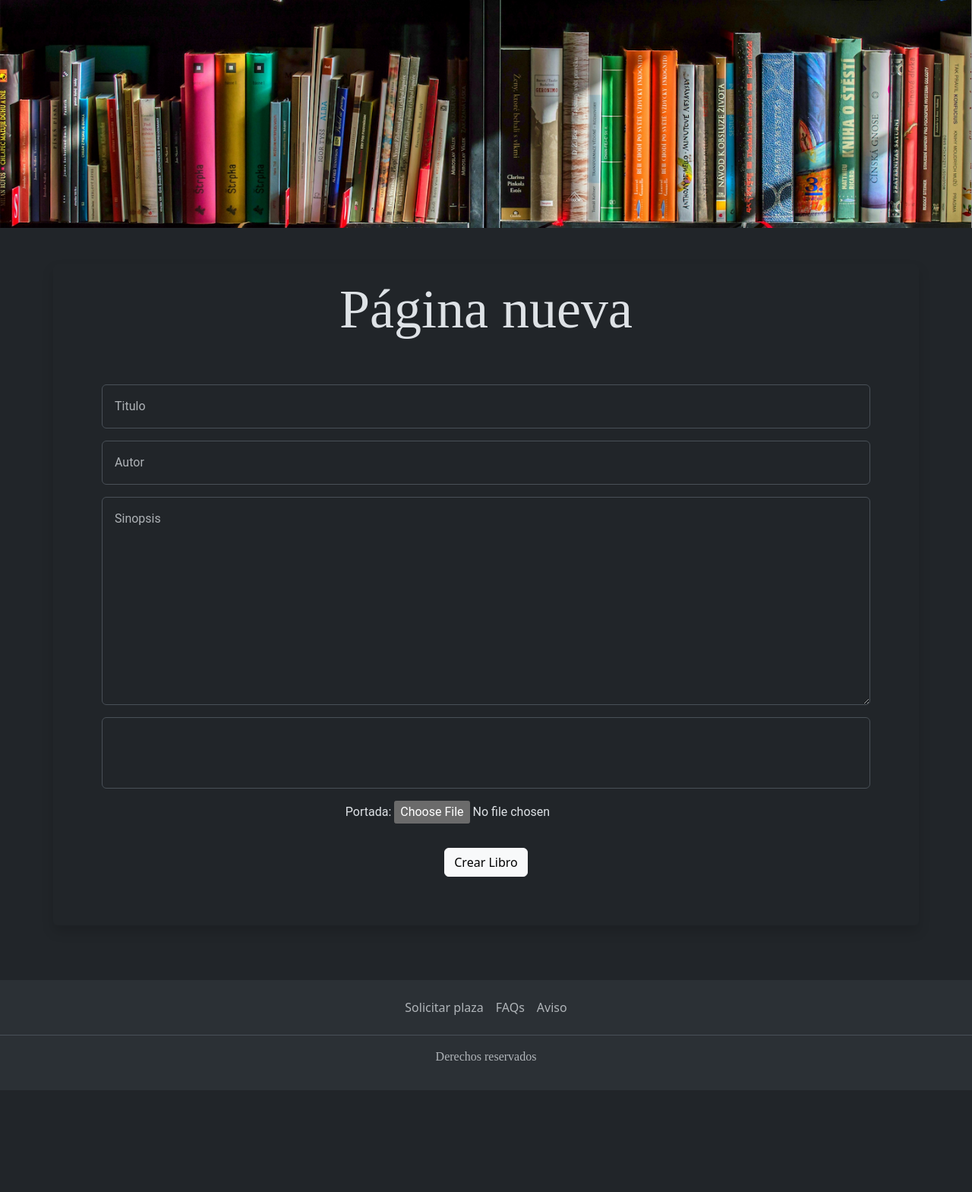
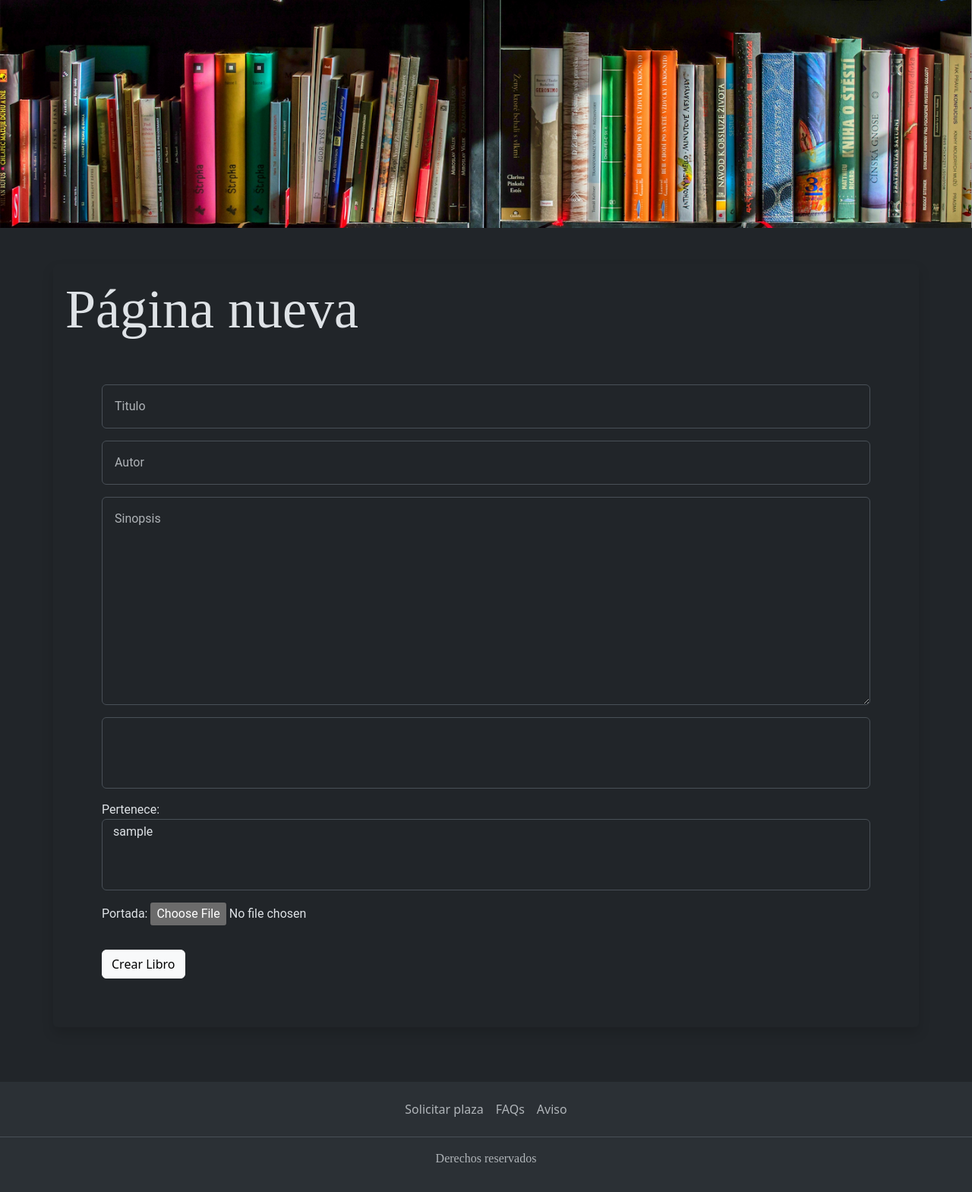
Before and after one commit to luciabalbas/libreria_comun, a Django app: page /books/create/ in a window 1280 px wide. Shown: the part 57-1626 px from the top of the page at 76% size. Before the commit the page ends 1453 px from the top, so only its background shows below. Run offline with Django 5.2, Linux system fonts and the light colour scheme; the visitor is signed in with stand-in values (Sample User, id 1); data comes from the database, SQL or seed files in the repository; data that the repository does not hold is empty.

Commit message:
Agregando Owned como atributo de Books

```diff
--- a/libreria_comun/books/forms.py
+++ b/libreria_comun/books/forms.py
@@ -1,12 +1,11 @@
 from django import forms
 from .models import Book, Genre
-from django.core.exceptions import ValidationError
-
+from django.contrib.auth.models import User
 class BookForm(forms.ModelForm):
     """ Formulario que posee el modelo Book """
     class Meta:
         model = Book
-        fields = ['title', 'author', 'sinopsis', 'genres', 'image']
+        fields = ['title', 'author', 'sinopsis', 'genres', 'owned', 'image']
         widgets = {
             'title': forms.TextInput(attrs={
                'class':  'form-control p-3',
@@ -23,7 +22,11 @@ class BookForm(forms.ModelForm):
             'genres': forms.SelectMultiple(attrs={
                 'class': 'form-select',
             }, choices = Genre.objects.all()
-            )
+            ),
+            'owned': forms.SelectMultiple(attrs={
+                'class': 'form-select',
+            }, choices=User.objects.all()
+            ),
         }
         labels = {
             'title': '', 'author': '', 'sinopsis': '', 'genres': ''
--- a/libreria_comun/books/models.py
+++ b/libreria_comun/books/models.py
@@ -1,5 +1,6 @@
 from django.db import models
 from django.core.validators import validate_image_file_extension
+from django.contrib.auth.models import User
 
 # Create your models here.
 class Genre(models.Model):
@@ -24,6 +25,7 @@ class Book(models.Model):
     created = models.DateTimeField(auto_now_add=True, verbose_name='Fecha de creación')
     image = models.ImageField(verbose_name='Portada', upload_to='books/', null=True, blank=True, validators=[validate_image_file_extension])
     genres = models.ManyToManyField(Genre, verbose_name='Género', related_name='get_books', null=True, blank=True)
+    owned = models.ManyToManyField(User, verbose_name='Pertenece', related_name='maps')
 
     class Meta:
         verbose_name = 'Libro'
--- a/libreria_comun/books/templates/books/book_detail.html
+++ b/libreria_comun/books/templates/books/book_detail.html
@@ -29,7 +29,11 @@
                 <p>{{book.sinopsis|linebreaks}}</p>
                 {% endif %}
                 <p class="fs-5 border-bottom">Pertenece a</p>
-                <p>Lucía</p>
+                <p>
+                {% for owner in book.owned.all %}
+                    {{owner}}{% if not forloop.last %}, {% endif %}
+                    {% endfor %}
+                </p>
                 </div>
                 {% if request.user.is_staff %}
                 <div class="container-fluid text-end">
--- a/libreria_comun/books/templates/books/book_form.html
+++ b/libreria_comun/books/templates/books/book_form.html
@@ -3,7 +3,7 @@
 
 {% block content %}
 <div class="container-fluid p-5">
-    <div class="container p-3 shadow rounded text-center mb-4">
+    <div class="container p-3 shadow rounded mb-4">
         <h2 class="display-2">Página nueva</h2>
         <div class="formulario p-5">
             <form action="" method="post" enctype="multipart/form-data" >{% csrf_token %}
```
Also changed, not shown: libreria_comun/books/migrations/0008_book_owned.py (added).
